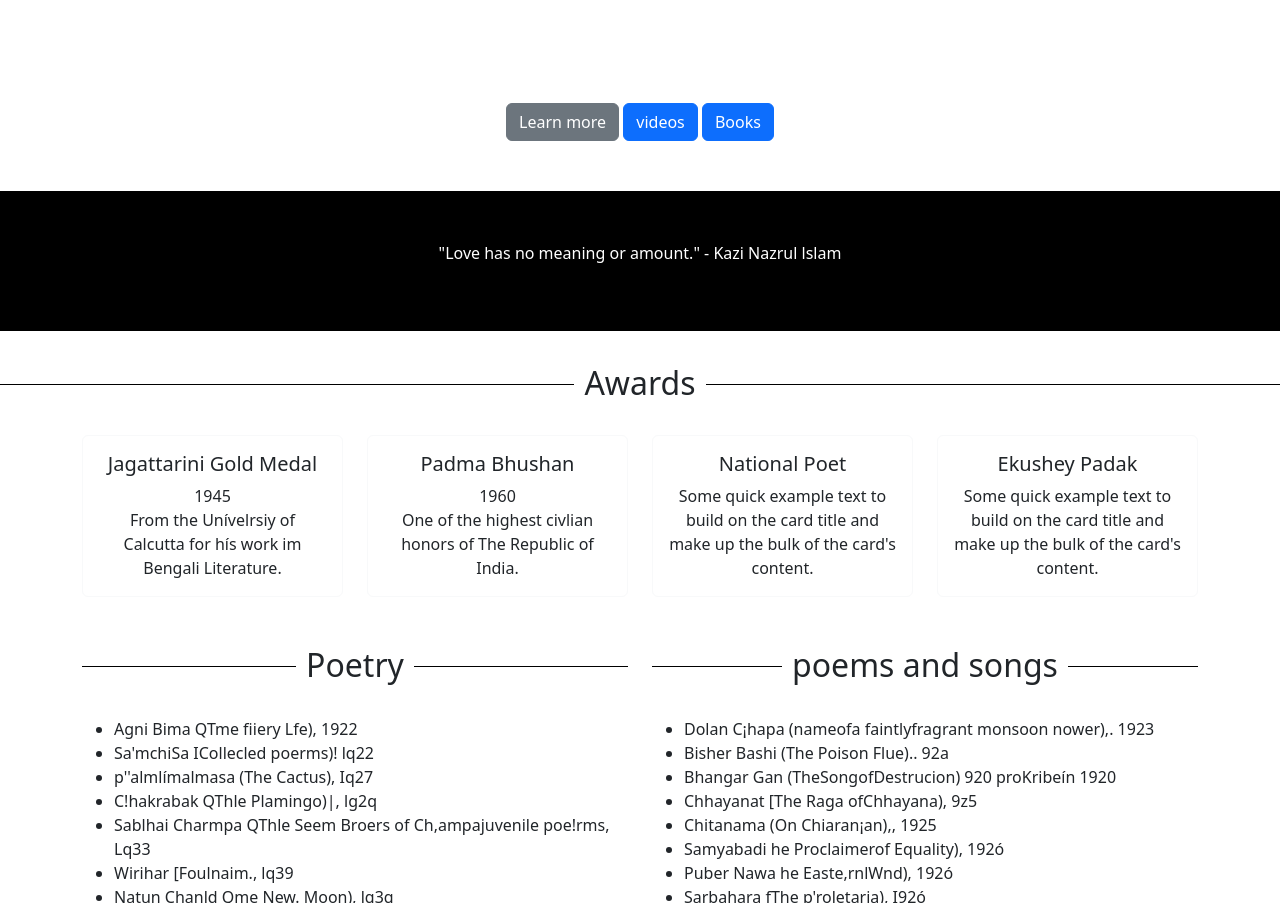
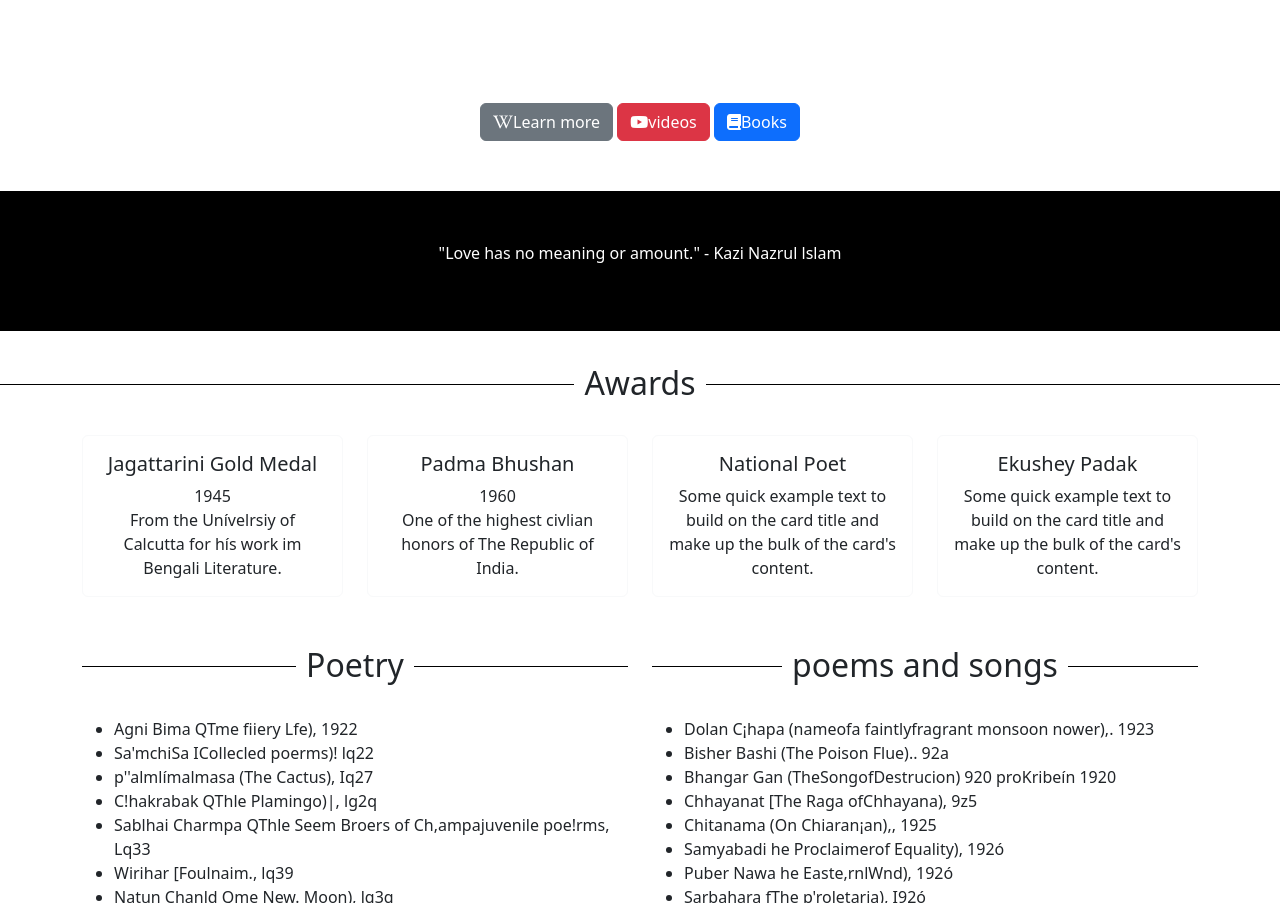
Before and after one commit to Hunter305/task_webpage, a plain HTML site: page index.html in a window 1280 px wide. Shown: the part 1160-2063 px from the top of the page. Drawn offline with nearby package versions, Linux system fonts and the light colour scheme.

Commit message:
added icons link

```diff
--- a/index.html
+++ b/index.html
@@ -7,6 +7,7 @@
     <title>Kazi Nazrul Islam</title>
     <link href="https://cdn.jsdelivr.net/npm/bootstrap@5.3.0-alpha1/dist/css/bootstrap.min.css" rel="stylesheet" integrity="sha384-GLhlTQ8iRABdZLl6O3oVMWSktQOp6b7In1Zl3/Jr59b6EGGoI1aFkw7cmDA6j6gD" crossorigin="anonymous">
     <link rel="stylesheet" href="/css/styles.css">
+    <script src="https://kit.fontawesome.com/18416378ac.js" crossorigin="anonymous"></script>
 </head>
 <body>
 
@@ -45,9 +46,9 @@
               </div>
             </div>
             <div class="butt">
-                <button type="button" class="btn btn-secondary" onclick="window.location.href='https://en.wikipedia.org/wiki/Kazi_Nazrul_Islam'">Learn more</button>
-                <a class="btn btn-primary" href="#" role="button">videos</a>
-                <a class="btn btn-primary" href="#" role="button">Books</a>
+                <button type="button" class="btn btn-secondary" onclick="window.location.href='https://en.wikipedia.org/wiki/Kazi_Nazrul_Islam'"><i class="fa-brands fa-wikipedia-w ic"></i>Learn more</button>
+                <a class="btn btn-danger" href="#" role="button"><i class="fa-brands fa-youtube ic"></i>videos</a>
+                <a class="btn btn-primary" href="#" role="button"><i class="fa-solid fa-book ic"></i>Books</a>
             </div>
 
 
```
